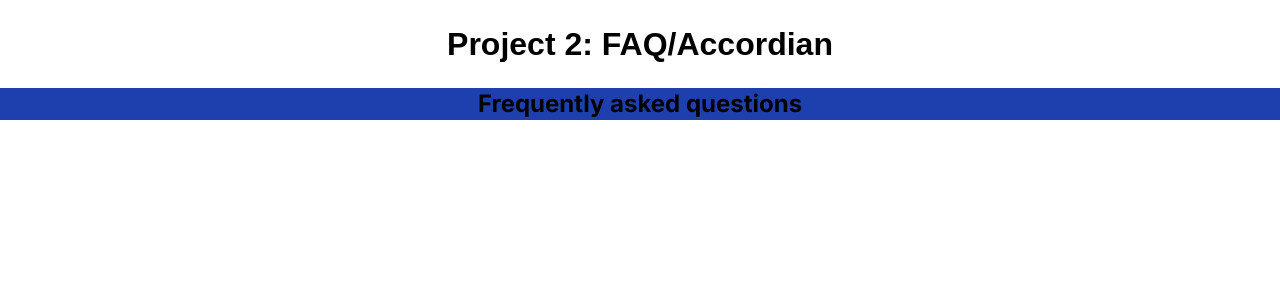
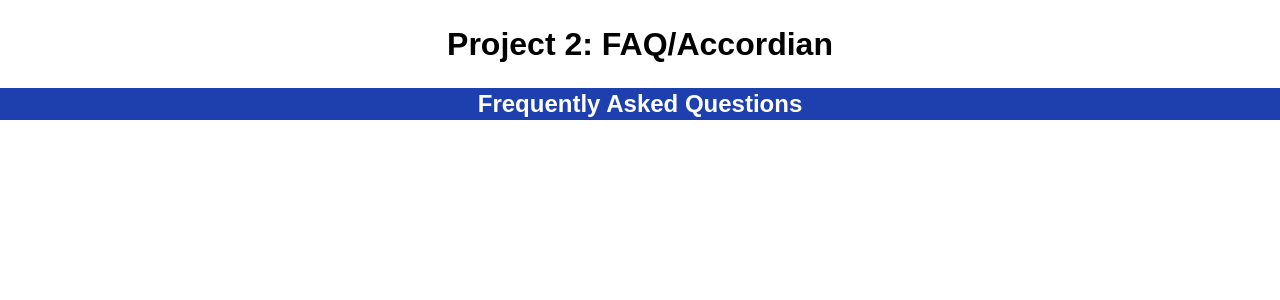
Before and after one commit to wirenpaper/faq-frontend, a Next.js app: page / in a window 1280 px wide. Shown: the top 300 px of the page. Built offline with nearby package versions, Linux system fonts and the light colour scheme.

Commit message:
h2 specifications completed

```diff
--- a/app/globals.css
+++ b/app/globals.css
@@ -6,7 +6,7 @@
   h1 {
     @apply text-32px font-bold font-custom-sans;
   }
-  h3 {
-    @apply text-2xl font-bold;
+  h2 {
+    @apply text-2xl font-bold font-custom-sans;
   }
 }
--- a/app/page.tsx
+++ b/app/page.tsx
@@ -3,7 +3,9 @@ export default function Home() {
     <div>
       <h1 className="text-center p-5">Project 2: FAQ/Accordian</h1>
       <div>
-      <h3 className="bg-blue-800 flex justify-center">Frequently asked questions</h3>
+        <h2 className="bg-blue-800 text-white flex justify-center">
+          Frequently Asked Questions
+        </h2>
       </div>
     </div>
   );
```
